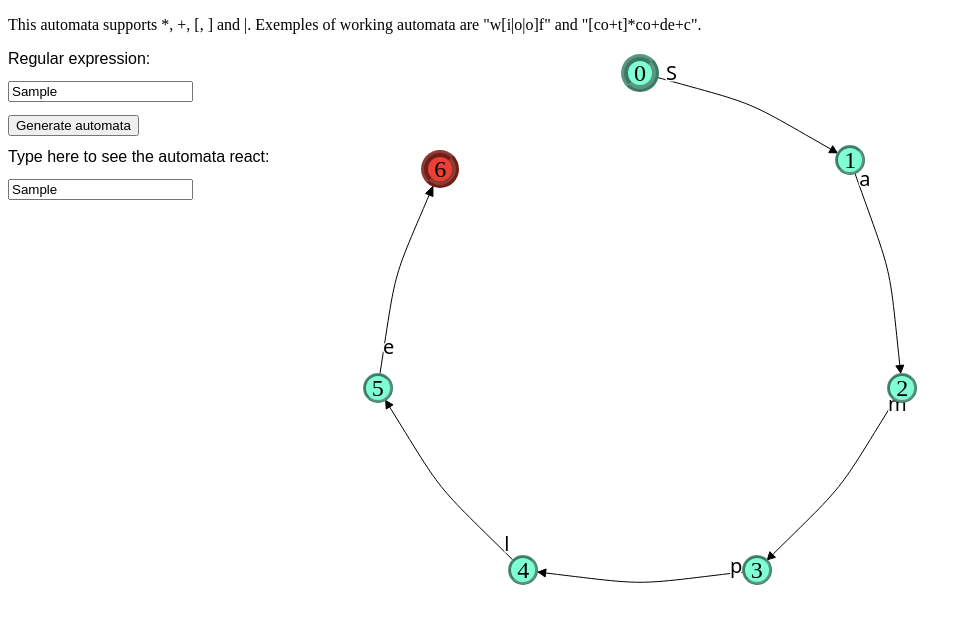
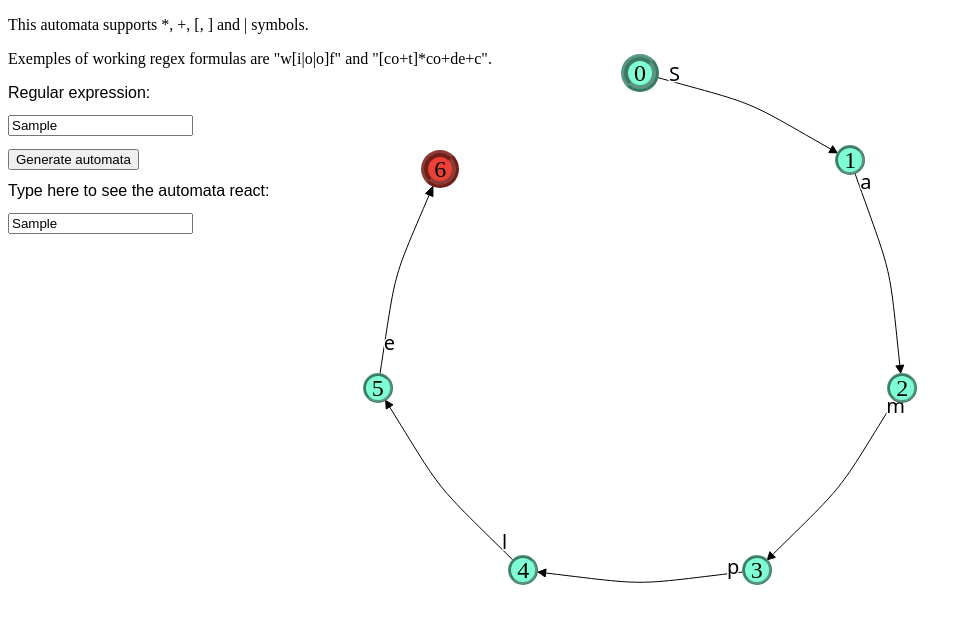
Before and after one commit to Pordrack/languageAutomate, a plain HTML site: page index.html in a window 1280 px wide. Both pictures are taken after typing "Sample", "Sample" into the empty fields and a click on the button "Generate automata". Shown: the whole page, without its empty margins (0-972 px from the left). Drawn offline with Linux system fonts and the light colour scheme.

Commit message:
small updates

```diff
--- a/index.html
+++ b/index.html
@@ -13,7 +13,8 @@
 </head>
 <body>
     <div id="UI">
-        <p>This automata supports *, +, [, ] and |. Exemples of working automata are "w[i|o|o]f" and "[co+t]*co+de+c".</p>
+        <p>This automata supports *, +, [, ] and | symbols.</p>
+        <p>Exemples of working regex formulas are "w[i|o|o]f" and "[co+t]*co+de+c".</p>
         <label for="regex">Regular expression:</label>
         <input type="text" id="regex" name="regex" required size="20">
         <div id="errorMessage">
--- a/script.js
+++ b/script.js
@@ -72,8 +72,8 @@ function Transition(startState, endState, characters) {
         //On calcul aussi les coordonnés pour l'étiquette
         let radius = 0.5 * this.endState.circleNode.getBoundingClientRect().width;
         let angleFromStart=Math.atan2(ControlPoint1Y-startingPointY,ControlPoint1X-startingPointX)
-        let labelX = startingPointX + radius*1.8 * Math.cos(angleFromStart)//ControlPoint2X//ControlPointX - 10 * Math.cos(angleBetweenTheTwo + 0.5 * Math.PI);
-        let labelY = startingPointY + radius*1.8 * Math.sin(angleFromStart)//ControlPoint2Y//ControlPointY - 10 * Math.sin(angleBetweenTheTwo + 0.5 * Math.PI);
+        let labelX = startingPointX + radius*2 * Math.cos(angleFromStart)//ControlPoint2X//ControlPointX - 10 * Math.cos(angleBetweenTheTwo + 0.5 * Math.PI);
+        let labelY = startingPointY + radius*2 * Math.sin(angleFromStart)//ControlPoint2Y//ControlPointY - 10 * Math.sin(angleBetweenTheTwo + 0.5 * Math.PI);
 
         //On calcul les coordonnées des fleches
         let angleFromOffset = Math.atan2(endingPointY - ControlPoint2Y, endingPointX - ControlPoint2X);
```
